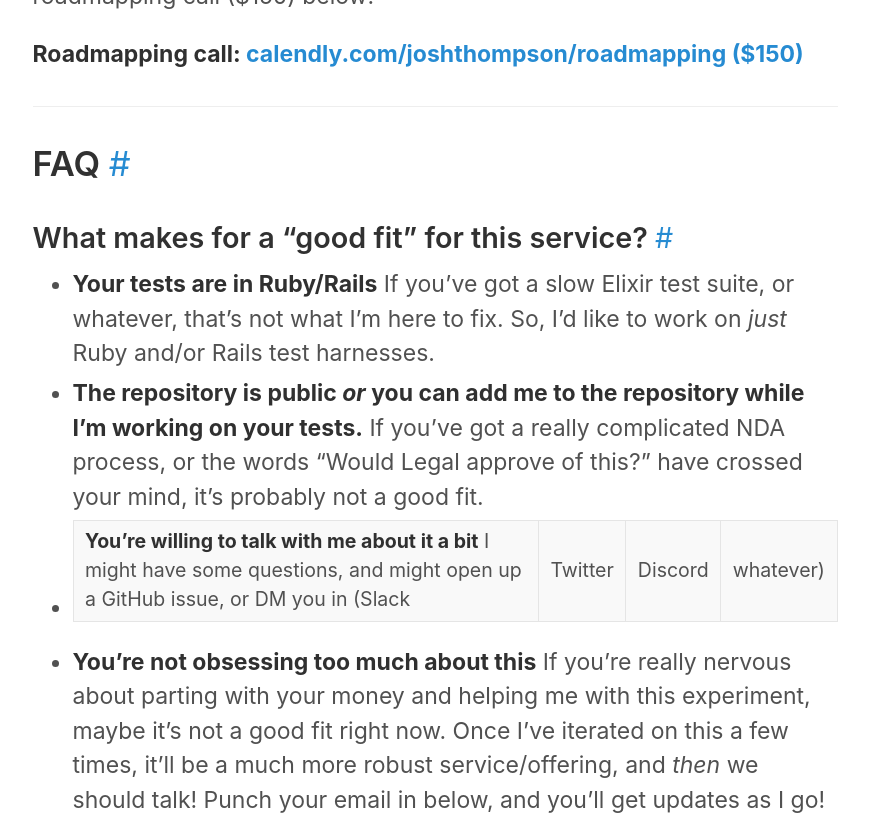
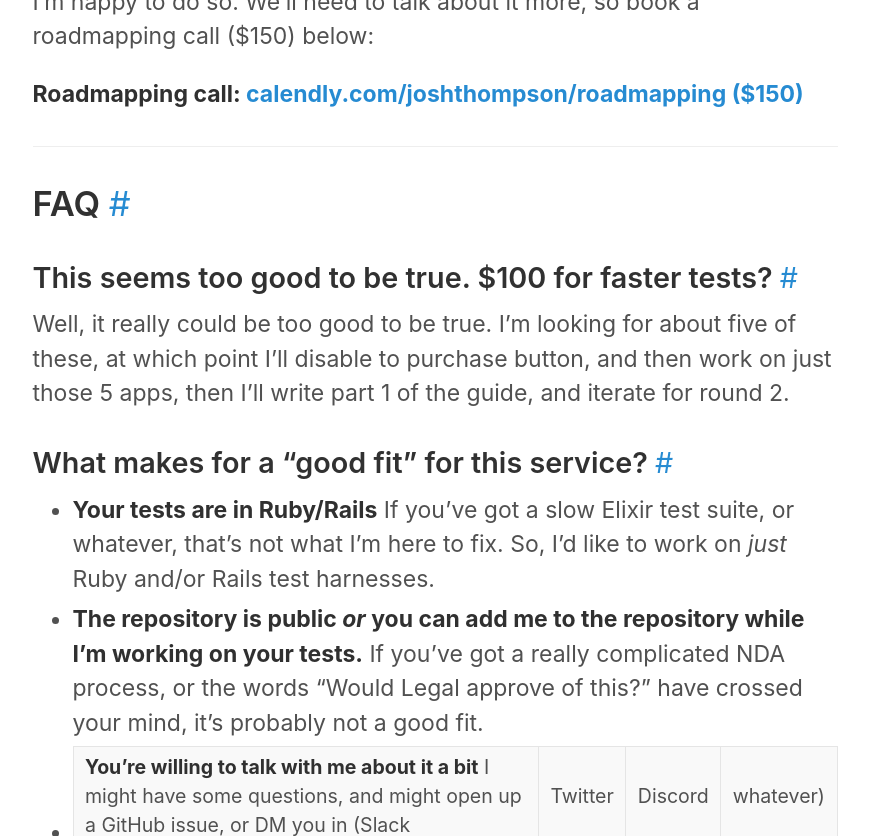
Before and after one commit to josh-works/intermediaterubycom, a Jekyll site: the page built from _posts/2021-05-13-test-suite-audit.md, in a window 1280 px wide and 900 px high, scrolled down 2854 px, cut to the strip 0-836 px from the top of the window. Shown: the whole strip, without its empty margins (205-1074 px from the left). Built offline with Jekyll 4.4.1, drawn with Linux system fonts in a browser that asks for light colours; comment, search, counter and statistics services are not loaded; some of the changed text lies outside the part shown.

Commit message:
Mention limit to just 5 companies

```diff
--- a/_posts/2021-05-13-test-suite-audit.md
+++ b/_posts/2021-05-13-test-suite-audit.md
@@ -110,6 +110,10 @@ If you want to just buy my time to solve this problem for your organization, I'm
 
 ## FAQ
 
+### This seems too good to be true. $100 for faster tests?
+
+Well, it really could be too good to be true. I'm looking for about five of these, at which point I'll disable to purchase button, and then work on just those 5 apps, then I'll write part 1 of the guide, and iterate for round 2.
+
 ### What makes for a "good fit" for this service?
 
 - **Your tests are in Ruby/Rails** If you've got a slow Elixir test suite, or whatever, that's not what I'm here to fix. So, I'd like to work on _just_ Ruby and/or Rails test harnesses.
```
